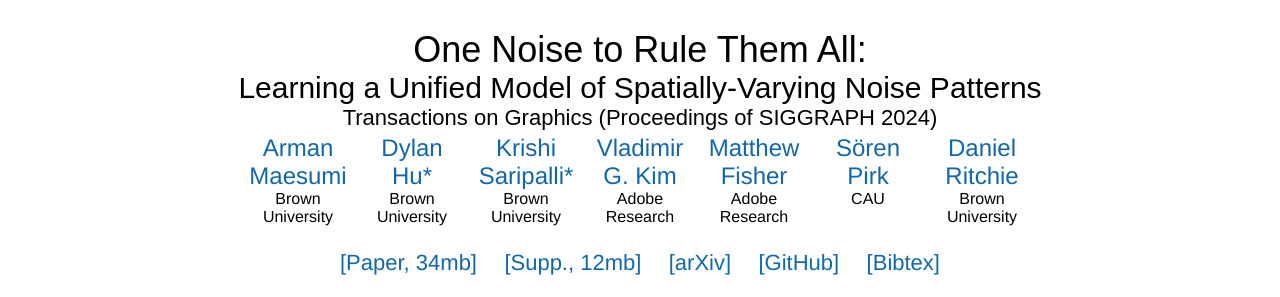
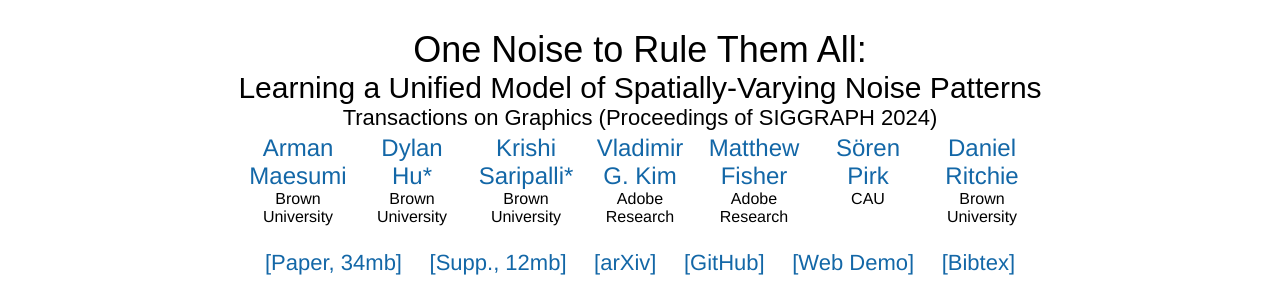
Before and after one commit to ArmanMaesumi/armanmaesumi.github.io, a plain HTML site: page onenoise/index.html in a window 1280 px wide. Shown: the top 297 px of the page. Drawn offline with Linux system fonts and the light colour scheme; grey boxes are pictures that could not be loaded; a script that the page names is missing; a web font is replaced by a local one.

Commit message:
web demo

```diff
--- a/onenoise/index.html
+++ b/onenoise/index.html
@@ -290,7 +290,7 @@
 			<br>
 			<table align=center width=600px>
 				<tr>
-					<div style="display: flex; justify-content: space-between; width: 600px; align-items: center;">
+					<div style="display: flex; justify-content: space-between; width: 750px; align-items: center;">
 						<span style="display: flex; font-size: 22px; text-align: center;">
 							<a href='https://armanmaesumi.github.io/papers/2024_onenoise/sigg24_onenoise.pdf'>[Paper, 34mb]</a>
 						</span>
@@ -302,6 +302,9 @@
 						</span>
 						<span style="display: flex; font-size: 22px; text-align: center;">
 							<a href='https://github.com/ArmanMaesumi/OneNoise'>[GitHub]</a>
+						</span>
+						<span style="display: flex; font-size: 22px; text-align: center;">
+							<a href='https://onenoise.vercel.app/'>[Web Demo]</a>
 						</span>
 						<span style="display: flex; font-size: 22px; text-align: center;">
 							<a href='./resources/bibtex.txt' target="_blank">[Bibtex]</a>
```
